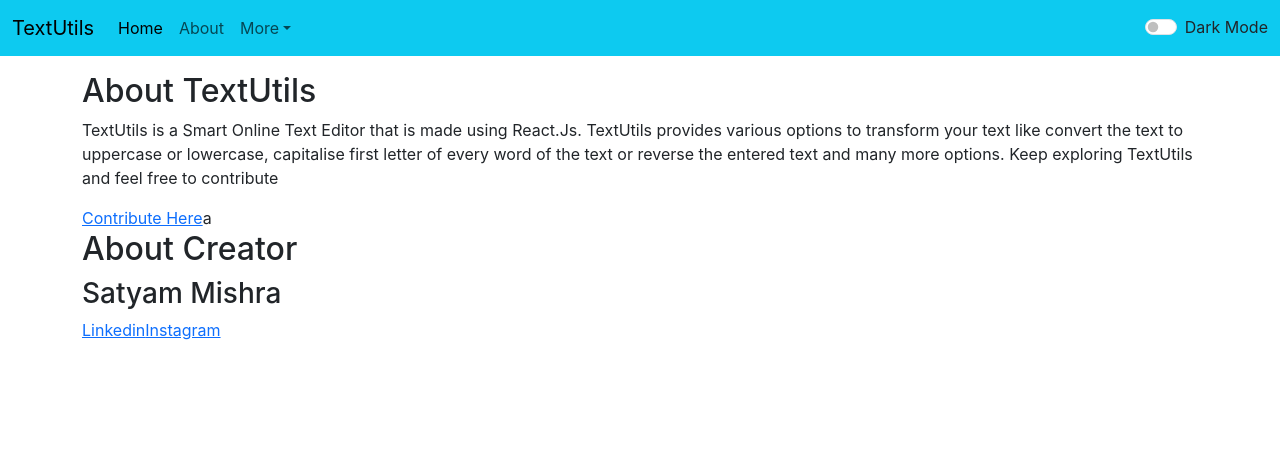
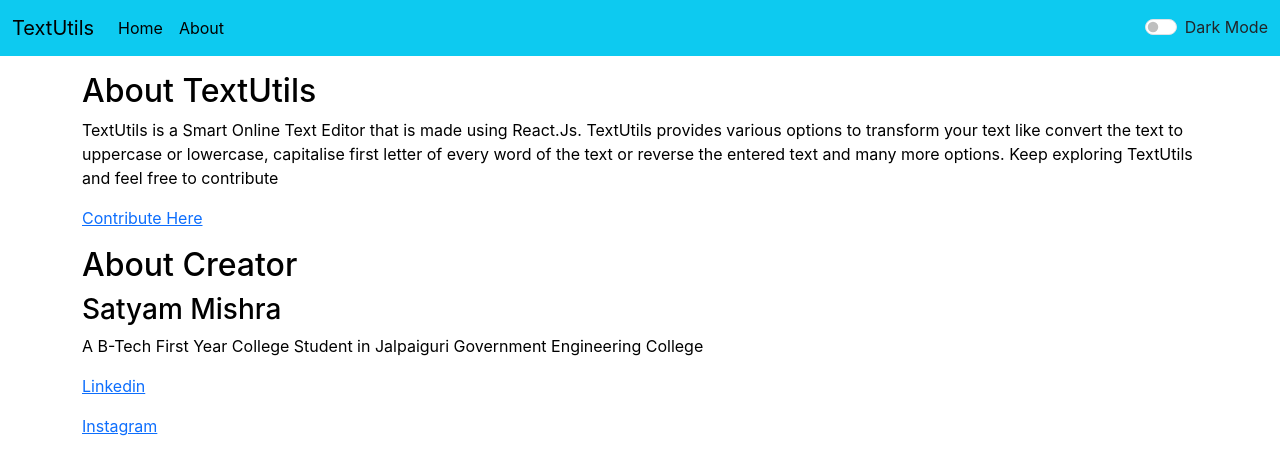
Before and after one commit to satyam-mishra-07/text-utils, a React (Create React App) app: page /about in a window 1280 px wide. Shown: the top 474 px of the page. Built offline with nearby package versions, Linux system fonts and the light colour scheme; the HTML template or start-up script is replaced by a standard one.

Commit message:
Router Added to react

```diff
--- a/package.json
+++ b/package.json
@@ -9,8 +9,8 @@
     "bootstrap": "^5.3.2",
     "react": "^18.2.0",
     "react-dom": "^18.2.0",
-    "react-router-dom": "^6.19.0",
-    "react-scripts": "^3.0.1",
+    "react-router-dom": "^6.20.0",
+    "react-scripts": "^5.0.1",
     "web-vitals": "^2.1.4"
   },
   "scripts": {
--- a/src/App.js
+++ b/src/App.js
@@ -1,10 +1,10 @@
 import { useState } from "react";
 import "./App.css";
 import Navbar from "./components/Navbar";
-// import Textform from "./components/Textform";
+import Textform from "./components/Textform";
 import Alert from "./components/alert";
 import About from "./components/About";
-
+import { BrowserRouter as Router, Routes, Route } from "react-router-dom";
 
 function App() {
   const [alert, setAlert] = useState(null);
@@ -12,41 +12,39 @@
   const showAlert = (message, type) => {
     setAlert({
       msg: message,
-        Type: type
-    })
+      Type: type,
+    });
     setTimeout(() => {
-      setAlert(null)
+      setAlert(null);
     }, 1500);
-}
+  };
 
   const [mode, setMode] = useState("light");
   const toggleMode = () => {
-    if (mode === 'light') {
-        setMode('dark');
-        document.body.style.backgroundColor = '#042743';
-        showAlert("Dark mode has been enable", "success")
+    if (mode === "light") {
+      setMode("dark");
+      document.body.style.backgroundColor = "#042743";
+      showAlert("Dark mode has been enable", "success");
+    } else {
+      setMode("light");
+      document.body.style.backgroundColor = "white";
+      showAlert("Light mode has been enable", "success");
     }
-    else {
-        setMode('light');
-        document.body.style.backgroundColor = 'white';
-        showAlert("Light mode has been enable", "success")
-    }
-  }
+  };
 
   return (
+    <Router>
       <>
         <Navbar title="TextUtils" mode={mode} toggleMode={toggleMode} />
-      <Alert alert={alert}/>
+        <Alert alert={alert} />
         <div className="container my-3">
-        {/* <Textform
-          heading="Enter the text to analyze"
-          showAlert={showAlert}
-          mode={mode}
-          toggleMode={toggleMode}
-        /> */}
-        <About/>
+          <Routes>
+            <Route path="/about" element={<About mode={mode} />}></Route>
+            <Route path="/" element={<Textform heading="Enter the text to analyze" showAlert={showAlert} mode={mode} toggleMode={toggleMode}/>}></Route>
+          </Routes>
         </div>
       </>
+    </Router>
   );
 }
 
--- a/src/components/About.js
+++ b/src/components/About.js
@@ -1,16 +1,24 @@
-import React from 'react'
+import React from 'react';
+// import PropTypes from "prop-types";
 
-export default function About() {
+
+export default function About(props) {
   return (
     <>
-    <h2>About TextUtils</h2>
-    <p>TextUtils is a Smart Online Text Editor that is made using React.Js. TextUtils provides various options to transform your text like convert the text to uppercase or lowercase, capitalise first letter of every word of the text or reverse the entered text and many more options. Keep exploring TextUtils and feel free to contribute</p>
-    <a href="https://github.com/satyam-mishra-07/text-utils.git">Contribute Here</a>
-    a
-    <h2>About Creator</h2>
-    <h3>Satyam Mishra</h3>
-    <a href="www.linkedin.com/in/satyam-mishra-53617518a">Linkedin</a>
-    <a href="https://www.instagram.com/satyam_mishra_88/?utm_source=ig_web_button_share_sheet&igshid=OGQ5ZDc2ODk2ZA==">Instagram</a>
+    <div style={{color: props.mode==='dark'?'white':'black'}}>
+    <div className="abouttext">
+      <h2>About TextUtils</h2>
+      <p>TextUtils is a Smart Online Text Editor that is made using React.Js. TextUtils provides various options to transform your text like convert the text to uppercase or lowercase, capitalise first letter of every word of the text or reverse the entered text and many more options. Keep exploring TextUtils and feel free to contribute</p>
+      <p><a target='blank' href="https://github.com/satyam-mishra-07/text-utils.git">Contribute Here</a></p>
+    </div>
+    <div className="aboutCreator">
+      <h2>About Creator</h2>
+      <h3>Satyam Mishra</h3>
+      <p>A B-Tech First Year College Student in Jalpaiguri Government Engineering College</p>
+      <p><a target='blank' href="www.linkedin.com/in/satyam-mishra-53617518a">Linkedin</a></p>
+      <p><a target='blank' href="https://www.instagram.com/satyam_mishra_88">Instagram</a></p>
+    </div>
+    </div>
     </>
   )
 }
--- a/src/components/Navbar.js
+++ b/src/components/Navbar.js
@@ -1,13 +1,14 @@
 import React from "react";
 import PropTypes from "prop-types";
+import { Link } from "react-router-dom";
 
 export default function Navbar(props) {
   return (
     <nav className="navbar navbar-expand-lg bg-info" data-bs-theme={props.mode}>
       <div className="container-fluid">
-        <a className="navbar-brand" href="/">
+        <Link className="navbar-brand" to="/">
           {props.title}
-        </a>
+        </Link>
         <button
           className="navbar-toggler"
           type="button"
@@ -22,16 +23,16 @@
         <div className="collapse navbar-collapse" id="navbarSupportedContent">
           <ul className="navbar-nav me-auto mb-2 mb-lg-0">
             <li className="nav-item">
-              <a className="nav-link active" aria-current="page" href="/">
+              <Link className="nav-link active" to="/">
                 Home
-              </a>
+              </Link>
             </li>
             <li className="nav-item">
-              <a className="nav-link" href="/">
+              <Link className="nav-link active" to="/about">
                 About
-              </a>
+              </Link>
             </li>
-            <li className="nav-item dropdown">
+            {/* <li className="nav-item dropdown">
               <a
                 className="nav-link dropdown-toggle"
                 href="/"
@@ -61,7 +62,7 @@
                   </a>
                 </li>
               </ul>
-            </li>
+            </li> */}
           </ul>
           <div className="form-check form-switch">
                       <input
```
Also changed, not shown: 1 other file (tests, documents, lock files or other folders). Lines whose indentation alone changed are shown as unchanged.
